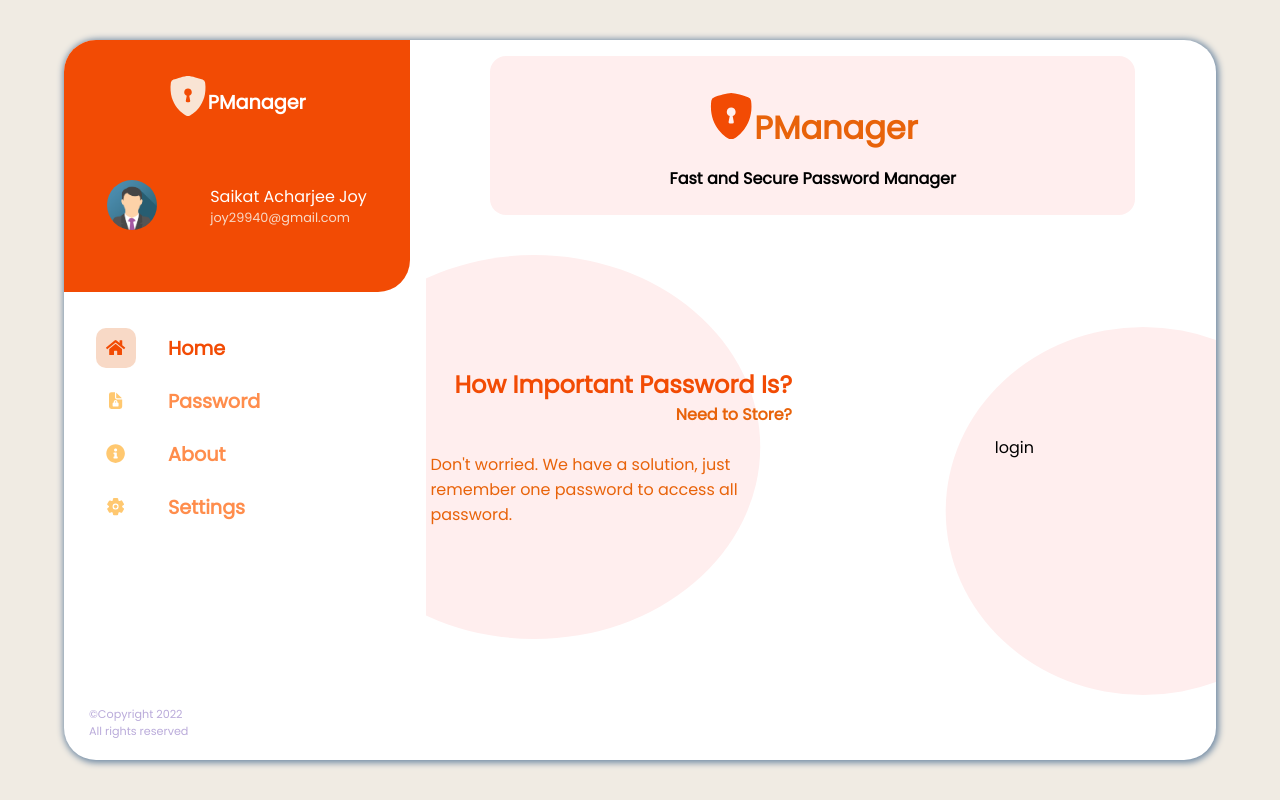
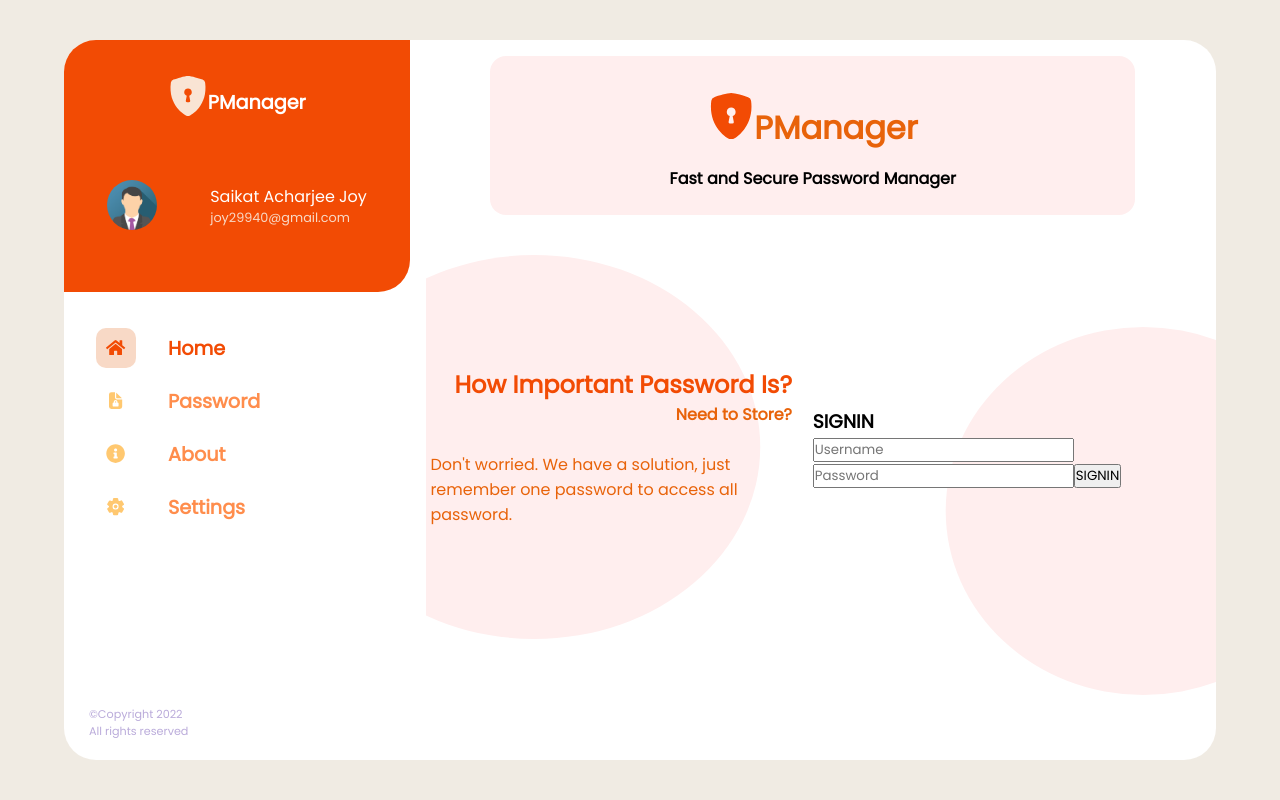
Before and after one commit to saikatcodec/password_manager, a Next.js app: page / in a window 1280 px wide. Built offline with nearby package versions, Linux system fonts and the light colour scheme.

Commit message:
add login component

```diff
--- /dev/null
+++ b/components/Login.jsx
@@ -0,0 +1,35 @@
+import React from "react";
+import Link from "next/link";
+import styles from "../styles/Login.module.css";
+
+function Login() {
+    return (
+        <div className={styles.login_container}>
+            <h3 className={styles.heading}>SIGNIN</h3>
+            <form method="post" className={styles.form}>
+                <input
+                    type="text"
+                    className={styles.username}
+                    name="username"
+                    placeholder="Username"
+                />
+                <input
+                    type="password"
+                    className={styles.password}
+                    name="password"
+                    placeholder="Password"
+                />
+                <button className={styles.submit_btn} type="submit">
+                    SIGNIN
+                </button>
+            </form>
+            <div className={styles.another_login}>
+                <Link href={"/"}>
+                    <a></a>
+                </Link>
+            </div>
+        </div>
+    );
+}
+
+export default Login;
--- a/pages/index.js
+++ b/pages/index.js
@@ -1,5 +1,6 @@
 import Head from "next/head";
 import { BsFillShieldLockFill } from "react-icons/bs";
+import Login from "../components/Login";
 import styles from "../styles/Home.module.css";
 
 export default function Home() {
@@ -36,7 +37,9 @@ export default function Home() {
                             {`Don't worried. We have a solution, just remember one password to access all password.`}
                         </p>
                     </div>
-                    <div className={styles.right}>login</div>
+                    <div className={styles.right}>
+                        <Login />
+                    </div>
                 </div>
             </div>
         </>
--- a/styles/Theme.module.css
+++ b/styles/Theme.module.css
@@ -11,7 +11,6 @@
     display: flex;
     flex-direction: row;
     overflow: hidden;
-    box-shadow: 1px 1px 6px 2px #748DA6;
 }
 
 .left {
@@ -25,7 +24,7 @@
 }
 
 .accnt_info {
-    height: 35%;
+    height: 25%;
     width: 100%;
     background: #f24b04;
     color: #fff;
@@ -43,7 +42,7 @@
 }
 
 .logo {
-    color: #F9E4D4;
+    color: #f9e4d4;
     font-size: 2.5rem;
 }
 
@@ -127,11 +126,11 @@
     left: 25px;
     bottom: 20px;
     font-size: 0.7rem;
-    color: #BAABDA;
+    color: #baabda;
 }
 
 /* Small devices (portrait tablets and large phones, 600px and up) */
-@media only screen and (min-width: 600px) {
+@media only screen and (min-width: 670px) {
     .container {
         height: 90vh;
         width: 90vw;
@@ -143,11 +142,11 @@
     }
 
     .left {
-        width: 30%;
+        width: 40%;
     }
 
     .right {
-        width: 70%;
+        width: 60%;
     }
 
     .heading {
@@ -163,8 +162,15 @@
     }
 }
 
-/* Medium devices (landscape tablets, 768px and up) */
-@media only screen and (min-width: 768px) {
+/* Medium devices (landscape tablets, 900px and up) */
+@media only screen and (min-width: 900px) {
+    .left {
+        width: 30%;
+    }
+
+    .right {
+        width: 70%;
+    }
 }
 
 /* Large devices (laptops/desktops, 992px and up) */
```
Also changed, not shown: styles/Login.module.css (added).
